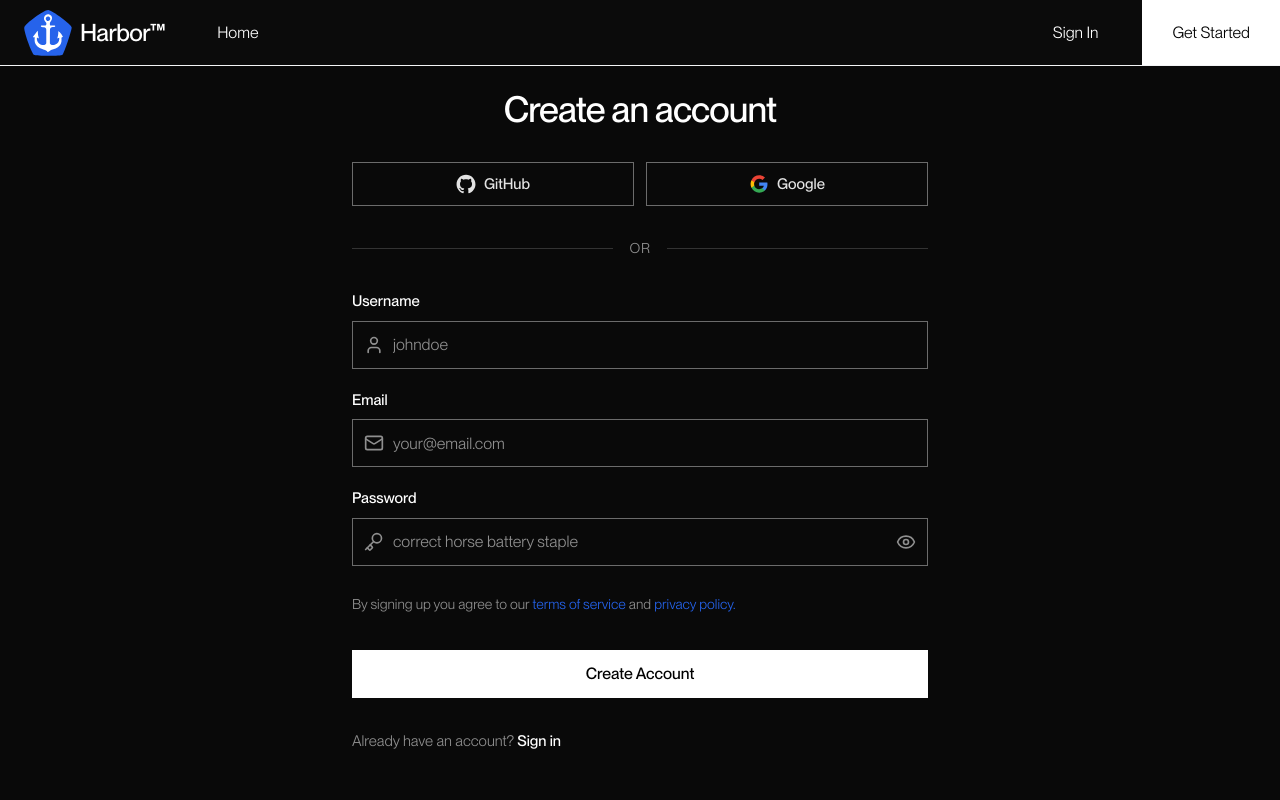
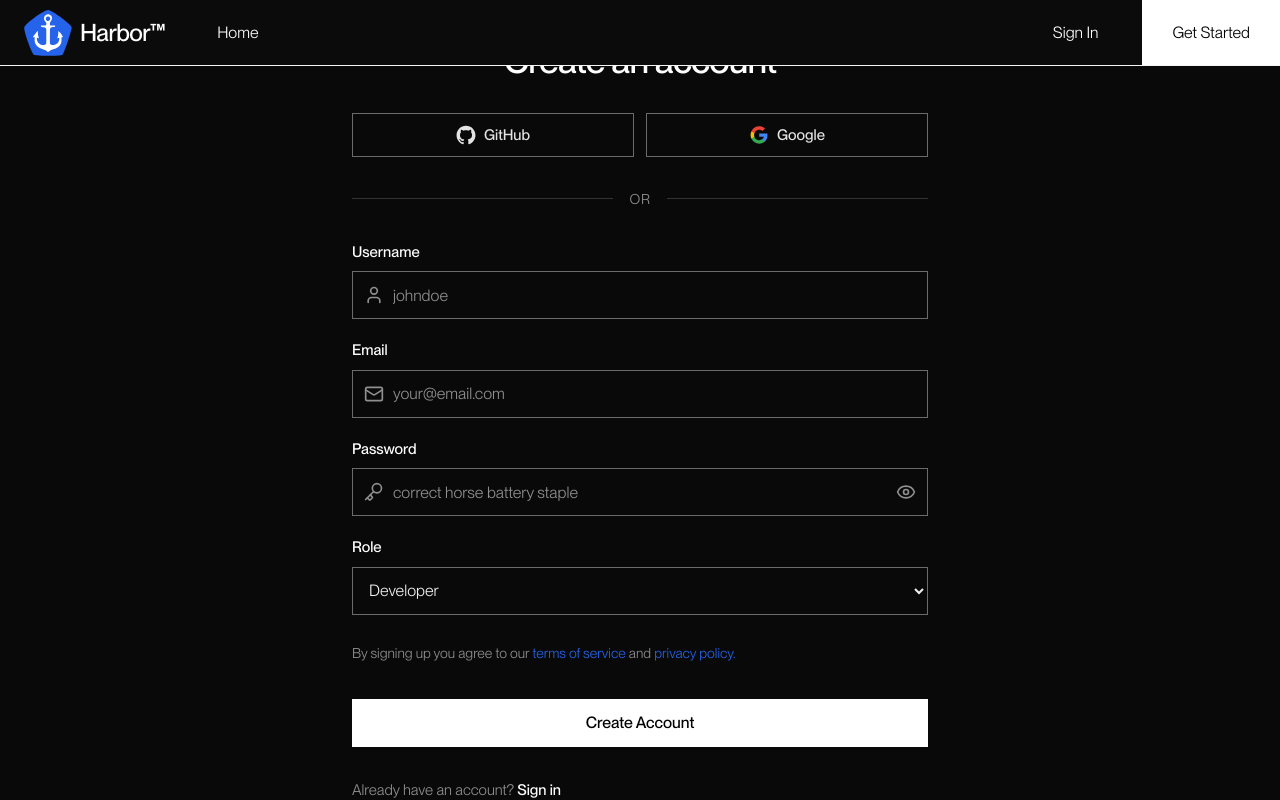
Before and after one commit to shanelperera-exe/harbor, a React (Vite) app in the folder src/frontend/harbor-web/: page /register in a window 1280 px wide. Built offline with nearby package versions, Linux system fonts and the light colour scheme; no server answers.

Commit message:
bug Fix backend connectivity

```diff
--- a/src/frontend/harbor-web/src/pages/auth/CreateAccount.tsx
+++ b/src/frontend/harbor-web/src/pages/auth/CreateAccount.tsx
@@ -1,9 +1,46 @@
 import { useState } from 'react';
 import { Mail, Key, Eye, EyeOff, User } from 'lucide-react';
-import { Link } from 'react-router-dom';
+import { Link, useNavigate } from 'react-router-dom';
+
+const authApiBase = import.meta.env.VITE_AUTH_API_URL || 'http://localhost:5196/api';
 
 export default function CreateAccount() {
+  const navigate = useNavigate();
   const [showPassword, setShowPassword] = useState(false);
+  const [username, setUsername] = useState('');
+  const [email, setEmail] = useState('');
+  const [password, setPassword] = useState('');
+  const [role, setRole] = useState('Developer');
+  const [error, setError] = useState('');
+  const [isSubmitting, setIsSubmitting] = useState(false);
+
+  async function handleSubmit(event: React.FormEvent<HTMLFormElement>) {
+    event.preventDefault();
+    setError('');
+    setIsSubmitting(true);
+
+    try {
+      const response = await fetch(`${authApiBase}/auth/register`, {
+        method: 'POST',
+        headers: {
+          'Content-Type': 'application/json',
+        },
+        body: JSON.stringify({ username, email, password, role }),
+      });
+
+      const data = await response.json().catch(() => ({}));
+
+      if (!response.ok) {
+        throw new Error(data?.message || 'Account creation failed.');
+      }
+
+      navigate('/login');
+    } catch (err) {
+      setError(err instanceof Error ? err.message : 'Unable to create account.');
+    } finally {
+      setIsSubmitting(false);
+    }
+  }
 
   return (
     <div className="w-full h-full flex items-center justify-center">
@@ -16,7 +53,6 @@ export default function CreateAccount() {
           <div>
             <div className="my-6 space-y-4">
               <div className="grid gap-3 grid-cols-1 sm:grid-cols-2">
-                {/* GitHub */}
                 <button
                   type="button"
                   className="group flex items-center justify-center space-x-2 h-11 px-4 bg-transparent border border-white/40 hover:bg-white text-[#e3e3e3] hover:text-black focus:outline-none focus:ring-2 focus:ring-[#e3e3e3] focus:ring-offset-2 focus:ring-offset-[#090909] rounded-none transition-colors duration-200"
@@ -27,7 +63,6 @@ export default function CreateAccount() {
                   <span className="text-[15px] font-medium">GitHub</span>
                 </button>
 
-                {/* Google */}
                 <button
                   type="button"
                   className="group flex items-center justify-center space-x-2 h-11 px-4 bg-transparent border border-white/40 hover:bg-white text-[#e3e3e3] hover:text-black focus:outline-none focus:ring-2 focus:ring-[#e3e3e3] focus:ring-offset-2 focus:ring-offset-[#090909] rounded-none transition-colors duration-200"
@@ -49,7 +84,7 @@ export default function CreateAccount() {
               <div className="h-[1px] w-full bg-[#333]"></div>
             </div>
 
-            <form className="mb-8 flex flex-col space-y-5">
+            <form className="mb-8 flex flex-col space-y-5" onSubmit={handleSubmit}>
               <div className="flex flex-col space-y-2">
                 <label className="text-[15px] font-medium text-white">Username</label>
                 <div className="relative">
@@ -58,8 +93,12 @@ export default function CreateAccount() {
                   </div>
                   <input
                     type="text"
+                    value={username}
+                    onChange={(event) => setUsername(event.target.value)}
                     className="h-12 w-full bg-transparent border border-[#6b6b6b] text-[#f0f0f0] pl-10 pr-3 focus:outline-none focus:border-[#f0f0f0] focus:ring-1 focus:ring-[#f0f0f0] transition-colors placeholder:text-[#8f8f8f]"
                     placeholder="johndoe"
+                    autoComplete="username"
+                    required
                   />
                 </div>
               </div>
@@ -72,8 +111,12 @@ export default function CreateAccount() {
                   </div>
                   <input
                     type="email"
+                    value={email}
+                    onChange={(event) => setEmail(event.target.value)}
                     className="h-12 w-full bg-transparent border border-[#6b6b6b] text-[#f0f0f0] pl-10 pr-3 focus:outline-none focus:border-[#f0f0f0] focus:ring-1 focus:ring-[#f0f0f0] transition-colors placeholder:text-[#8f8f8f]"
                     placeholder="your@email.com"
+                    autoComplete="email"
+                    required
                   />
                 </div>
               </div>
@@ -85,9 +128,13 @@ export default function CreateAccount() {
                     <Key className="h-5 w-5 text-[#8f8f8f]" />
                   </div>
                   <input
-                    type={showPassword ? "text" : "password"}
+                    type={showPassword ? 'text' : 'password'}
+                    value={password}
+                    onChange={(event) => setPassword(event.target.value)}
                     className="h-12 w-full bg-transparent border border-[#6b6b6b] text-[#f0f0f0] pl-10 pr-10 focus:outline-none focus:border-[#f0f0f0] focus:ring-1 focus:ring-[#f0f0f0] transition-colors placeholder:text-[#8f8f8f]"
                     placeholder="correct horse battery staple"
+                    autoComplete="new-password"
+                    required
                   />
                   <button
                     type="button"
@@ -99,16 +146,35 @@ export default function CreateAccount() {
                 </div>
               </div>
 
+              <div className="flex flex-col space-y-2">
+                <label className="text-[15px] font-medium text-white">Role</label>
+                <select
+                  value={role}
+                  onChange={(event) => setRole(event.target.value)}
+                  className="h-12 w-full bg-transparent border border-[#6b6b6b] text-[#f0f0f0] px-3 focus:outline-none focus:border-[#f0f0f0] focus:ring-1 focus:ring-[#f0f0f0] transition-colors"
+                >
+                  <option value="Developer" className="bg-[#090909]">Developer</option>
+                  <option value="Viewer" className="bg-[#090909]">Viewer</option>
+                </select>
+              </div>
+
+              {error && (
+                <div className="rounded border border-red-500/60 bg-red-500/10 px-3 py-2 text-sm text-red-300">
+                  {error}
+                </div>
+              )}
+
               <div className="text-sm text-[#8f8f8f] pt-2">
                 By signing up you agree to our <a href="#" className="text-[#2563eb] hover:underline">terms of service</a> and <a href="#" className="text-[#2563eb] hover:underline">privacy policy.</a>
               </div>
 
               <button
                 type="submit"
-                className="group relative h-12 w-full bg-white text-black font-medium text-[16px] hover:text-white transition-colors duration-300 overflow-hidden flex items-center justify-center mt-4"
+                disabled={isSubmitting}
+                className="group relative h-12 w-full bg-white text-black font-medium text-[16px] hover:text-white transition-colors duration-300 overflow-hidden flex items-center justify-center mt-4 disabled:cursor-not-allowed disabled:opacity-70"
               >
                 <div className="absolute inset-0 w-full h-full bg-[#2563eb] origin-left scale-x-0 group-hover:scale-x-100 transition-transform duration-300 ease-out z-[0]"></div>
-                <span className="relative z-[1]">Create Account</span>
+                <span className="relative z-[1]">{isSubmitting ? 'Creating account...' : 'Create Account'}</span>
               </button>
             </form>
 
@@ -117,7 +183,6 @@ export default function CreateAccount() {
                 Already have an account? <Link to="/login" className="text-white hover:text-[#2563eb] transition-colors font-medium">Sign in</Link>
               </div>
             </div>
-
           </div>
         </div>
       </div>
--- a/src/frontend/harbor-web/src/pages/auth/Login.tsx
+++ b/src/frontend/harbor-web/src/pages/auth/Login.tsx
@@ -1,9 +1,46 @@
 import { useState } from 'react';
-import { Mail, Key, Eye, EyeOff } from 'lucide-react';
-import { Link } from 'react-router-dom';
+import { Key, Eye, EyeOff, User } from 'lucide-react';
+import { Link, useNavigate } from 'react-router-dom';
+
+const authApiBase = import.meta.env.VITE_AUTH_API_URL || 'http://localhost:5196/api';
 
 export default function Login() {
+  const navigate = useNavigate();
   const [showPassword, setShowPassword] = useState(false);
+  const [username, setUsername] = useState('');
+  const [password, setPassword] = useState('');
+  const [error, setError] = useState('');
+  const [isSubmitting, setIsSubmitting] = useState(false);
+
+  async function handleSubmit(event: React.FormEvent<HTMLFormElement>) {
+    event.preventDefault();
+    setError('');
+    setIsSubmitting(true);
+
+    try {
+      const response = await fetch(`${authApiBase}/auth/login`, {
+        method: 'POST',
+        headers: {
+          'Content-Type': 'application/json',
+        },
+        body: JSON.stringify({ username, password }),
+      });
+
+      const data = await response.json().catch(() => ({}));
+
+      if (!response.ok) {
+        throw new Error(data?.message || 'Login failed. Please try again.');
+      }
+
+      localStorage.setItem('harbor_token', data.token);
+      localStorage.setItem('harbor_user', JSON.stringify({ username: data.username, role: data.role }));
+      navigate('/');
+    } catch (err) {
+      setError(err instanceof Error ? err.message : 'Unable to sign in.');
+    } finally {
+      setIsSubmitting(false);
+    }
+  }
 
   return (
     <div className="w-full h-full flex items-center justify-center">
@@ -16,7 +53,6 @@ export default function Login() {
           <div>
             <div className="my-6 space-y-4">
               <div className="grid gap-3 grid-cols-1 sm:grid-cols-2">
-                {/* GitHub */}
                 <button
                   type="button"
                   className="group flex items-center justify-center space-x-2 h-11 px-4 bg-transparent border border-white/40 hover:bg-white text-[#e3e3e3] hover:text-black focus:outline-none focus:ring-2 focus:ring-[#e3e3e3] focus:ring-offset-2 focus:ring-offset-[#090909] rounded-none transition-colors duration-200"
@@ -27,7 +63,6 @@ export default function Login() {
                   <span className="text-[15px] font-medium">GitHub</span>
                 </button>
 
-                {/* Google */}
                 <button
                   type="button"
                   className="group flex items-center justify-center space-x-2 h-11 px-4 bg-transparent border border-white/40 hover:bg-white text-[#e3e3e3] hover:text-black focus:outline-none focus:ring-2 focus:ring-[#e3e3e3] focus:ring-offset-2 focus:ring-offset-[#090909] rounded-none transition-colors duration-200"
@@ -49,17 +84,21 @@ export default function Login() {
               <div className="h-[1px] w-full bg-[#333]"></div>
             </div>
 
-            <form className="mb-8 flex flex-col space-y-5">
+            <form className="mb-8 flex flex-col space-y-5" onSubmit={handleSubmit}>
               <div className="flex flex-col space-y-2">
-                <label className="text-[15px] font-medium text-white">Email</label>
+                <label className="text-[15px] font-medium text-white">Username</label>
                 <div className="relative">
                   <div className="absolute inset-y-0 left-0 pl-3 flex items-center pointer-events-none">
-                    <Mail className="h-5 w-5 text-[#8f8f8f]" />
+                    <User className="h-5 w-5 text-[#8f8f8f]" />
                   </div>
                   <input
-                    type="email"
+                    type="text"
+                    value={username}
+                    onChange={(event) => setUsername(event.target.value)}
                     className="h-12 w-full bg-transparent border border-[#6b6b6b] text-[#f0f0f0] pl-10 pr-3 focus:outline-none focus:border-[#f0f0f0] focus:ring-1 focus:ring-[#f0f0f0] transition-colors placeholder:text-[#8f8f8f]"
-                    placeholder="your@email.com"
+                    placeholder="your_username"
+                    autoComplete="username"
+                    required
                   />
                 </div>
               </div>
@@ -71,9 +110,13 @@ export default function Login() {
                     <Key className="h-5 w-5 text-[#8f8f8f]" />
                   </div>
                   <input
-                    type={showPassword ? "text" : "password"}
+                    type={showPassword ? 'text' : 'password'}
+                    value={password}
+                    onChange={(event) => setPassword(event.target.value)}
                     className="h-12 w-full bg-transparent border border-[#6b6b6b] text-[#f0f0f0] pl-10 pr-10 focus:outline-none focus:border-[#f0f0f0] focus:ring-1 focus:ring-[#f0f0f0] transition-colors placeholder:text-[#8f8f8f]"
                     placeholder="correct horse battery staple"
+                    autoComplete="current-password"
+                    required
                   />
                   <button
                     type="button"
@@ -85,6 +128,12 @@ export default function Login() {
                 </div>
               </div>
 
+              {error && (
+                <div className="rounded border border-red-500/60 bg-red-500/10 px-3 py-2 text-sm text-red-300">
+                  {error}
+                </div>
+              )}
+
               <div className="flex items-center justify-between text-[13.5px] pt-1">
                 <div></div>
                 <div>
@@ -94,10 +143,11 @@ export default function Login() {
 
               <button
                 type="submit"
-                className="group relative h-12 w-full bg-white text-black font-medium text-[16px] hover:text-white transition-colors duration-300 overflow-hidden flex items-center justify-center mt-4"
+                disabled={isSubmitting}
+                className="group relative h-12 w-full bg-white text-black font-medium text-[16px] hover:text-white transition-colors duration-300 overflow-hidden flex items-center justify-center mt-4 disabled:cursor-not-allowed disabled:opacity-70"
               >
                 <div className="absolute inset-0 w-full h-full bg-[#2563eb] origin-left scale-x-0 group-hover:scale-x-100 transition-transform duration-300 ease-out z-[0]"></div>
-                <span className="relative z-[1]">Sign In</span>
+                <span className="relative z-[1]">{isSubmitting ? 'Signing in...' : 'Sign In'}</span>
               </button>
             </form>
 
@@ -106,7 +156,6 @@ export default function Login() {
                 Don't have an account? <Link to="/register" className="text-white hover:text-[#2563eb] transition-colors font-medium">Sign up</Link>
               </div>
             </div>
-
           </div>
         </div>
       </div>
```
Also changed, not shown: 1 other file (tests, documents, lock files or other folders).
